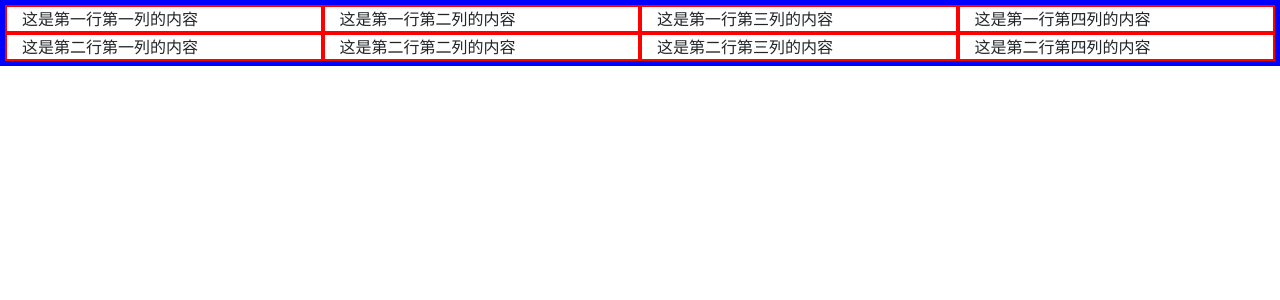
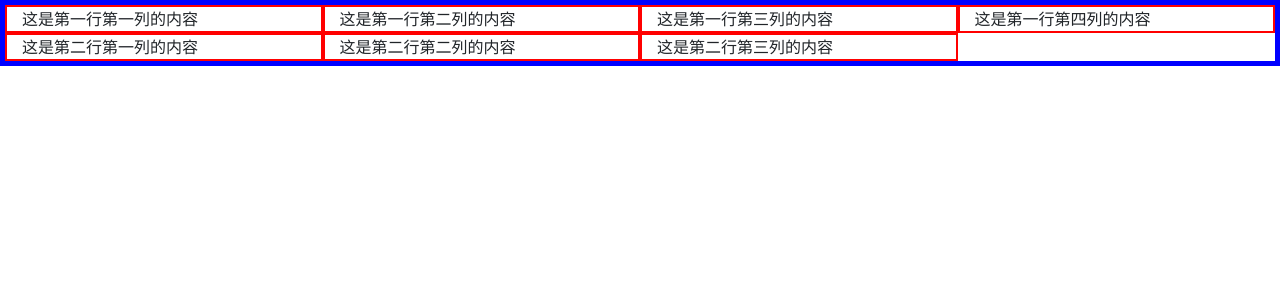
Before and after one commit to kunkunruye1/kunkunruye1.github.io, a Flask app: template templates/bootstrap.html in a window 1280 px wide. Shown: the top 300 px of the page. Run offline with Flask 3, Linux system fonts and the light colour scheme; the template is opened without the code that fills it, so the values that code supplies are empty.

Commit message:
commit for more bootstrap.html info

```diff
--- a/templates/bootstrap.html
+++ b/templates/bootstrap.html
@@ -4,8 +4,9 @@
     <meta charset="UTF-8">
     <title>Bootstrap栅格系统</title>
     <!-- 直接从Bootstrap网站导入CSS文件, 或者将Bootstrap下载到本地 -->
-    <link rel="stylesheet" href=
-            "https://cdn.jsdelivr.net/npm/bootstrap@4.4.1/dist/css/bootstrap.min.css" integrity="sha384-Vkoo8x4CGsO3+Hhxv8T/Q5PaXtkKtu6ug5TOeNV6gBiFeWPGFN9MuhOf23Q9Ifjh" crossorigin="anonymous">
+<!--    <link rel="stylesheet" href=-->
+<!--            "https://cdn.jsdelivr.net/npm/bootstrap@4.4.1/dist/css/bootstrap.min.css" integrity="sha384-Vkoo8x4CGsO3+Hhxv8T/Q5PaXtkKtu6ug5TOeNV6gBiFeWPGFN9MuhOf23Q9Ifjh" crossorigin="anonymous">-->
+        <link rel="stylesheet" type="text/css" href="../static/bootstrap.css" />
     <!-- 为了更好的兼容移动设备，使用CSS的媒体查询功能 -->
     <meta name="viewport" content="width=device-width, initial-scale=1"/>
     <style>
@@ -40,10 +41,12 @@
              <div class="col-xl-3 col-lg-3 col-md-6 col-sm-6 col-12">这是第一行第四列的内容</div>
          </div>
         <div class="row">
+            <!-- d-none具有隐藏功能 -->
+            <!-- d-none d-sm-block 在小屏下会显示，其他屏幕会隐藏-->
              <div class="col-xl-3 col-lg-3 col-md-6 col-sm-6 col-12">这是第二行第一列的内容</div>
              <div class="col-xl-3 col-lg-3 col-md-6 col-sm-6 col-12">这是第二行第二列的内容</div>
-             <div class="col-xl-3 col-lg-3 col-md-6 col-sm-6 col-12">这是第二行第三列的内容</div>
-             <div class="col-xl-3 col-lg-3 col-md-6 col-sm-6 col-12">这是第二行第四列的内容</div>
+             <div class="col-xl-3 col-lg-3 col-md-6 col-sm-6 col-12 d-none d-sm-block">这是第二行第三列的内容</div>
+             <div class="col-xl-3 col-lg-3 col-md-6 col-sm-6 col-12 d-none">这是第二行第四列的内容</div>
         </div>
 
     </div>
```
